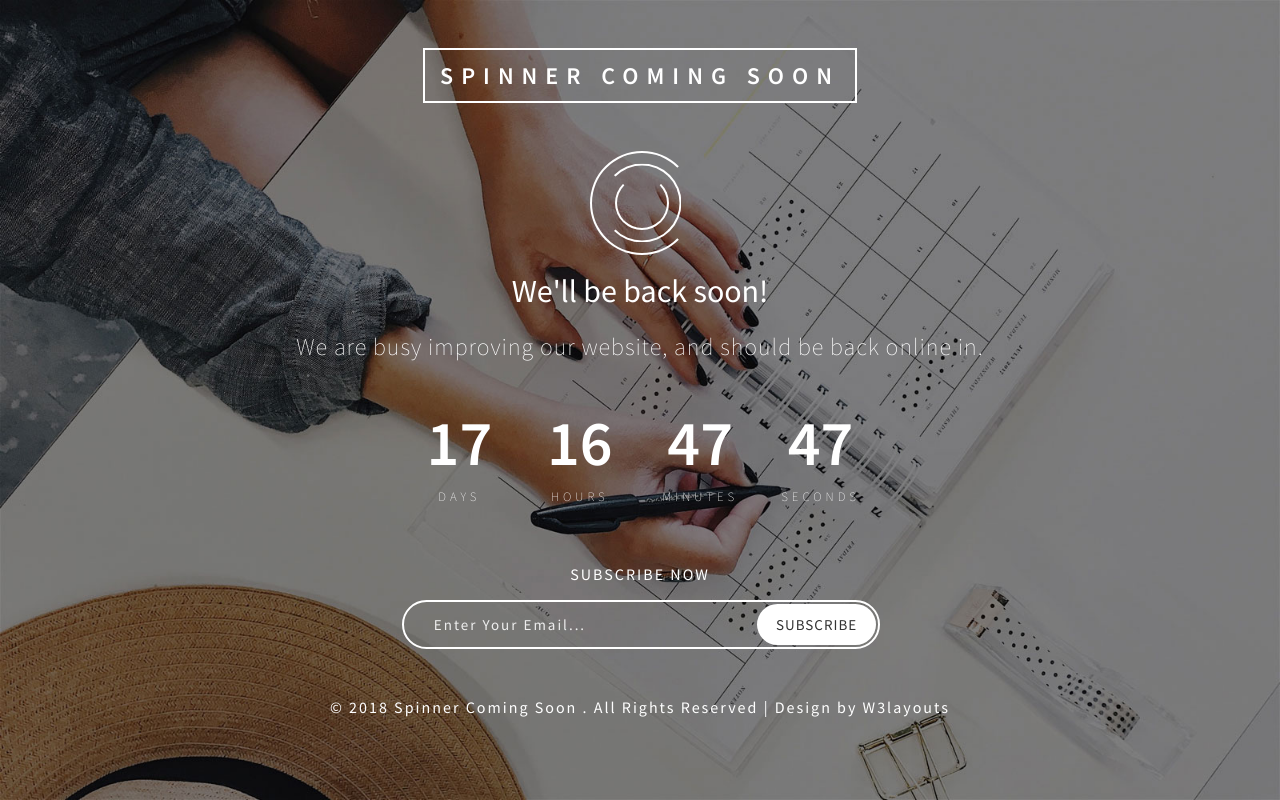
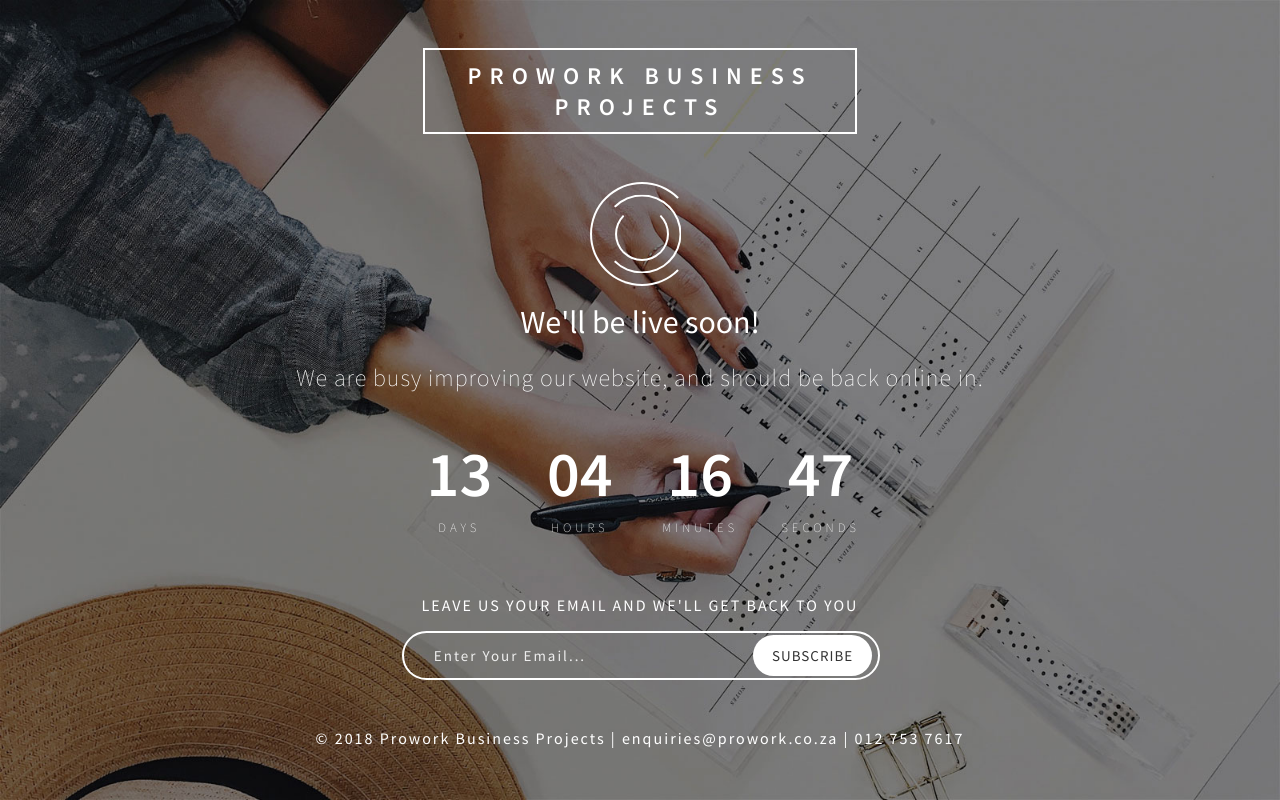
Before and after one commit to u12230830/prowork-site, a plain HTML site: page coming-soon/index.html in a window 1280 px wide. Drawn offline with Linux system fonts and the light colour scheme.

Commit message:
Added some style

```diff
--- a/web/css/style.css
+++ b/coming-soon/css/style.css
@@ -232,7 +232,7 @@
     -webkit-border-radius: 30px;
 	font-family: 'Source Sans Pro', sans-serif;
 }
-.newsletter input[type="submit"] {
+.newsletter input[type="button"] {
     width: 25%;
     height: 41px;
     color: #333;
--- a/web/index.html
+++ b/coming-soon/index.html
@@ -14,24 +14,29 @@
  Flat Web Templates, Login sign up Responsive web template, SmartPhone Compatible web template, free web designs for Nokia, Samsung, LG, SonyEricsson, Motorola web design">
 <!-- jQuery (necessary for Bootstrap's JavaScript plugins) -->
 <script type="text/javascript" src="js/jquery-2.1.4.min.js"></script>
+<script src="js/toastr.min.js"></script>
+<script src="js/custom.js"></script>
+
 <!-- Custom Theme files -->
 <link href="css/style.css" rel='stylesheet' type='text/css' />
 <link rel="stylesheet" href="css/jquery.countdown.css" />
 <!--fonts-->
 <link href="//fonts.googleapis.com/css?family=Source+Sans+Pro:200,200i,300,300i,400,400i,600,600i,700,700i,900,900i&amp;subset=cyrillic,cyrillic-ext,greek,greek-ext,latin-ext,vietnamese" rel="stylesheet">
 <!--//fonts-->
+<!-- toastr -->
+<link href="css/toastr.min.css" rel="stylesheet"/>
 </head>
 <body>
     <div class="agile">
      	<div class="container">
-			<h1>Spinner Coming Soon</h1>
+			<h1>Prowork Business Projects</h1>
 
 			<div class="clear-loading spinner">
 				<span></span>
 			</div>
 
 			<div class="wthree-info">
-				<h2>We'll be back soon!</h2>
+				<h2>We'll be live soon!</h2>
 				<p>We are busy improving our website, and should be back online in.</p>
 			</div>
 			<!--timer-->
@@ -62,17 +67,17 @@
 			<!--//timer-->
 			<!--newsletter-->
 			<div class="newsletter">
-				<h2>Subscribe Now</h2>
+				<h2>Leave us your email and we'll get back to you</h2>
 				<form action="#" method="post" class="newsletter">
 					<input class="email" type="email" placeholder="Enter Your Email..." required="">
-					<input type="submit" class="submit" value="subscribe">
+					<input type="button" onclick="showSuccessToast()" class="submit" value="subscribe">
 				</form>
 
             </div>
 			<!--//newsletter-->
 			<!--copyright-->
 			<div class="copy w3ls">
-		       <p>© 2018 Spinner Coming Soon . All Rights Reserved  | Design by <a href="http://w3layouts.com/" target="_blank">W3layouts</a> </p>
+		       <p>© 2018 Prowork Business Projects | <a href="mailto:enquiries@prowork.co.za">enquiries@prowork.co.za</a> | 012 753 7617 </p>
 	        </div>
 			<!--//copyright-->
         </div>
--- /dev/null
+++ b/coming-soon/js/custom.js
@@ -0,0 +1,3 @@
+function showSuccessToast() {
+    toastr.success('Message sent!', 'We\'ll get back to you soon :)')
+}
--- a/web/js/timer.js
+++ b/coming-soon/js/timer.js
@@ -1,8 +1,8 @@
 $(function(){
     function timer(settings){
         var config = {
-            endDate: '2030-01-05 10:30',
-            timeZone: 'Europe/Dublin',
+            endDate: '2018-08-31 23:59',
+            timeZone: 'Africa/Johannesburg',
             hours: $('#hours'),
             minutes: $('#minutes'),
             seconds: $('#seconds'),
```
Also changed, not shown: coming-soon/css/jquery.countdown.css (renamed from web/css/jquery.countdown.css), coming-soon/css/toastr.min.css (added), coming-soon/images/1.jpg (renamed from web/images/1.jpg), coming-soon/js/jquery-2.1.4.min.js (renamed from web/js/jquery-2.1.4.min.js), coming-soon/js/moment-timezone-with-data.js (renamed from web/js/moment-timezone-with-data.js), coming-soon/js/moment.js (renamed from web/js/moment.js), coming-soon/js/toastr.min.js (added), coming-soon/w3layouts-License.txt (renamed from web/w3layouts-License.txt).
